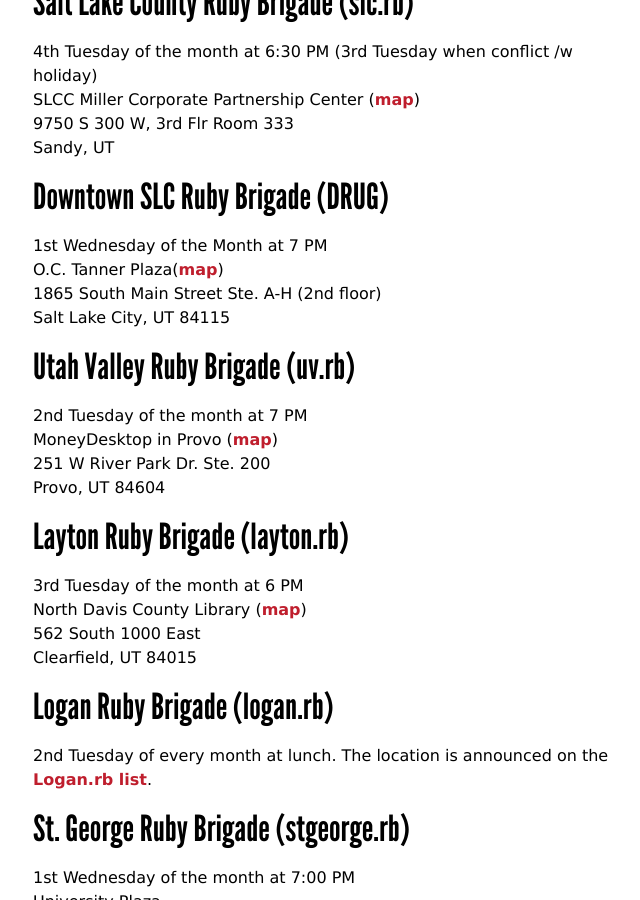
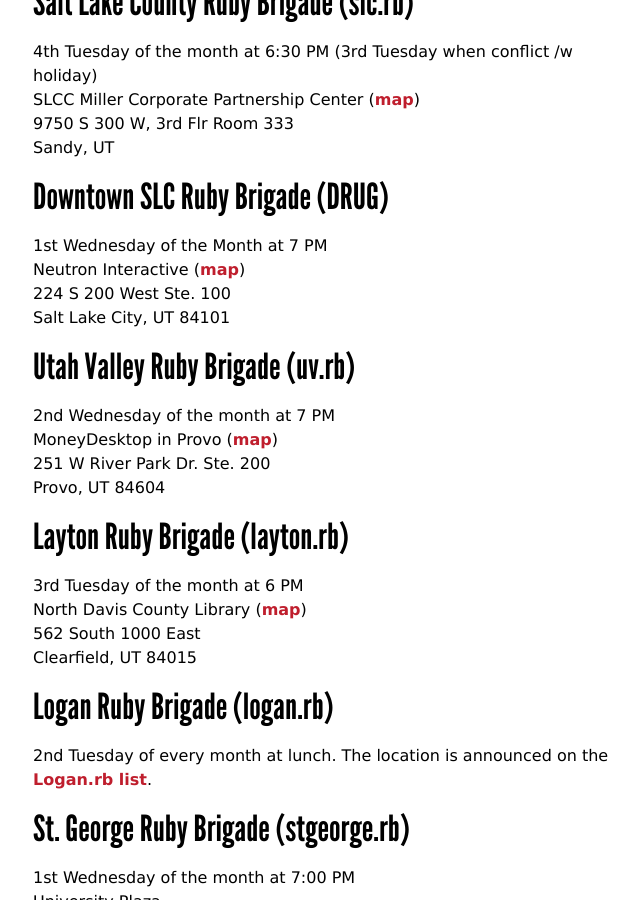
Before and after one commit to urug/urug.github.io, a Jekyll site: the page built from index.html, in a window 1280 px wide and 900 px high, scrolled down 518 px. Shown: the whole window, without its empty margins (307-947 px from the left). Built offline with Jekyll 4.4.1, drawn with Linux system fonts in a browser that asks for light colours.

Commit message:
Added DRUG new location. Changed UV.rb to 2nd Wednesday of the month.

```diff
--- a/index.html
+++ b/index.html
@@ -16,12 +16,12 @@
 
 <h2 id="downtown.rb">Downtown SLC Ruby Brigade (DRUG)</h2>
 <p>1st Wednesday of the Month at 7 PM<br>
-<strong>O.C. Tanner Plaza</strong>(<a href="http://goo.gl/maps/jbDBl" target="_blank">map</a>)<br>
-1865 South Main Street Ste. A-H (2nd floor)<br>
-Salt Lake City, UT 84115</p>
+<strong>Neutron Interactive </strong>(<a href="http://goo.gl/euY2Q" target="_blank">map</a>)<br>
+224 S 200 West Ste. 100 <br >
+Salt Lake City, UT 84101</p>
 
 <h2 id="uv.rb">Utah Valley Ruby Brigade (uv.rb)</h2>
-<p>2nd Tuesday of the month at 7 PM<br>
+<p>2nd Wednesday of the month at 7 PM<br>
 MoneyDesktop in Provo (<a href="http://goo.gl/maps/S5q5">map</a>)<br>
 251 W River Park Dr. Ste. 200<br>
 Provo, UT 84604</p>
```
